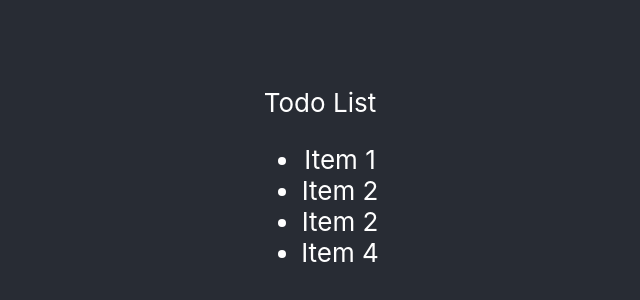
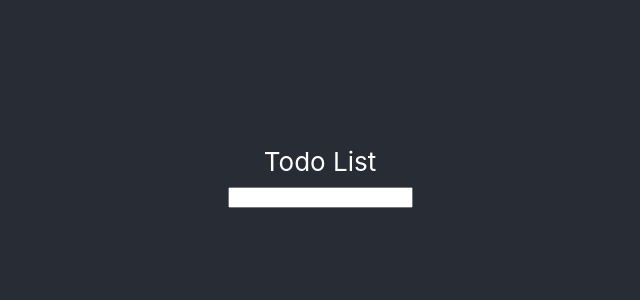
Before and after one commit to vicentemaximilianoh/todo-app-react, a React (Create React App) app: page / in a window 1280 px wide. Shown: the part 210-510 px from the top of the page, without its empty margins (320-960 px from the left). Built offline with nearby package versions, Linux system fonts and the light colour scheme.

Commit message:
Added 'Add item to list' feature. Items are not hardcoded anymore

```diff
--- a/src/components/TodoList/TodoList.tsx
+++ b/src/components/TodoList/TodoList.tsx
@@ -1,14 +1,34 @@
-import React from 'react';
+import React, {FormEvent, useState} from 'react';
 
 function TodoList() {
+    const initialItems: string[] = [];
+
+    const [newItem, setNewItem]: [string, React.Dispatch<React.SetStateAction<string>>] = useState('');
+    const [items, setItems]: [string[], React.Dispatch<React.SetStateAction<string[]>>] = useState(initialItems);
+
+    const onSubmit = function(e: Event) {
+        e.preventDefault();
+        setItems(items.concat(newItem));
+        setNewItem('');
+    }
+
+    let listItems: any[] = [];
+    items.map((item, index) => {
+        listItems.push(<li key={index}>{item}</li>);
+    })
+
     return (
         <div className="TodoList">
             <div className="TodoList-title">Todo List</div>
+            <form
+                className="TodoList-add"
+                onSubmit={(e: any) => onSubmit(e)}>
+                <input
+                    onChange={(e) => setNewItem(e.target.value)}
+                    value={newItem}/>
+            </form>
             <ul className="TodoList-items">
-                <li>Item 1</li>
-                <li>Item 2</li>
-                <li>Item 2</li>
-                <li>Item 4</li>
+                {listItems}
             </ul>
         </div>
     )
```
